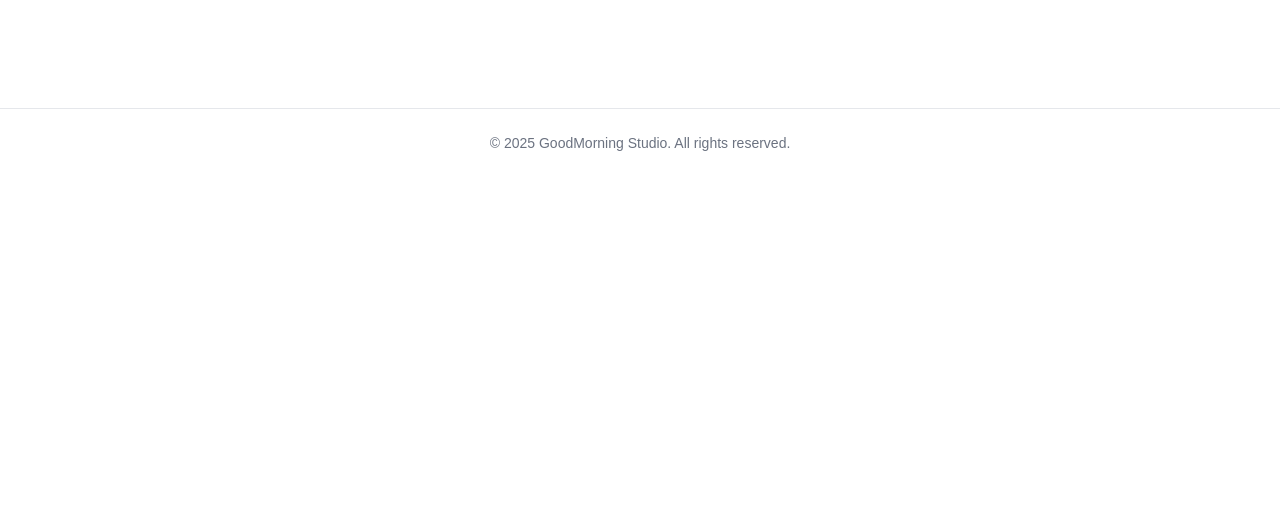
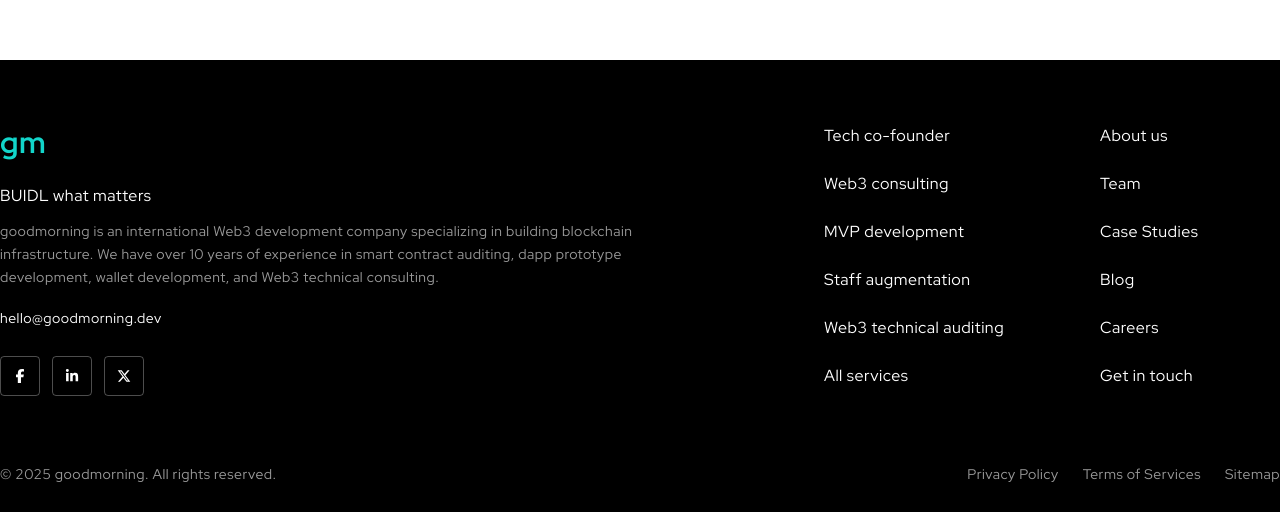
Before and after one commit to goodmorning-dev/goodmorning-site, a Next.js app: page / in a window 1280 px wide. Shown: the part 801-1313 px from the top of the page. Before the commit the page ends 978 px from the top, so only its background shows below. Built offline with nearby package versions, Linux system fonts and the light colour scheme.

Commit message:
Added footer content

```diff
--- a/src/components/Footer.tsx
+++ b/src/components/Footer.tsx
@@ -1,7 +1,62 @@
+import Link from 'next/link'
+import { FaFacebookF, FaLinkedinIn, FaXTwitter } from 'react-icons/fa6'
+
 export default function Footer() {
   return (
-    <footer className="py-6 border-t mt-12 text-center text-sm text-gray-500">
-      © {new Date().getFullYear()} GoodMorning Studio. All rights reserved.
+    <footer className="bg-black text-white text-sm pt-16">
+      <div className="max-w-7xl mx-auto flex flex-col md:flex-row justify-between gap-8 pb-10">
+        <div className="max-w-2xl">
+          <div className="text-3xl font-bold text-primary mb-6">gm</div>
+          <p className="text-base mb-3">BUIDL what matters</p>
+          <p className="mb-5 leading-relaxed opacity-60">
+            goodmorning is an international Web3 development company specializing in building blockchain infrastructure.
+            We have over 10 years of experience in smart contract auditing, dapp prototype development, wallet development,
+            and Web3 technical consulting.
+          </p>
+
+          <p className="mb-7">hello@goodmorning.dev</p>
+
+          <div className="flex gap-3">
+            <button className="w-10 h-10 border border-white/30 rounded flex items-center justify-center hover:border-primary">
+              <FaFacebookF size={14} />
+            </button>
+            <button className="w-10 h-10 border border-white/30 rounded flex items-center justify-center hover:border-primary">
+              <FaLinkedinIn size={14} />
+            </button>
+            <button className="w-10 h-10 border border-white/30 rounded flex items-center justify-center hover:border-primary">
+              <FaXTwitter size={14} />
+            </button>
+          </div>
+        </div>
+
+        <div className="grid grid-cols-2 gap-24 text-base">
+          <ul className="space-y-6">
+            <li><Link href="#">Tech co-founder</Link></li>
+            <li><Link href="#">Web3 consulting</Link></li>
+            <li><Link href="#">MVP development</Link></li>
+            <li><Link href="#">Staff augmentation</Link></li>
+            <li><Link href="#">Web3 technical auditing</Link></li>
+            <li><Link href="#">All services</Link></li>
+          </ul>
+          <ul className="space-y-6">
+            <li><Link href="#">About us</Link></li>
+            <li><Link href="#">Team</Link></li>
+            <li><Link href="#">Case Studies</Link></li>
+            <li><Link href="#">Blog</Link></li>
+            <li><Link href="#">Careers</Link></li>
+            <li><Link href="#">Get in touch</Link></li>
+          </ul>
+        </div>
+      </div>
+
+      <div className="text-s text-center md:text-left max-w-7xl mx-auto py-7 flex flex-col md:flex-row justify-between opacity-60">
+        <span>© {new Date().getFullYear()} goodmorning. All rights reserved.</span>
+        <div className="flex gap-6 mt-2 md:mt-0">
+          <Link href="#">Privacy Policy</Link>
+          <Link href="#">Terms of Services</Link>
+          <Link href="#">Sitemap</Link>
+        </div>
+      </div>
     </footer>
   )
 }
--- a/src/styles/globals.scss
+++ b/src/styles/globals.scss
@@ -2,6 +2,14 @@
 @tailwind components;
 @tailwind utilities;
 
-body {
-  background: white !important;
+@import '@fontsource/red-hat-display/400.css';
+@import '@fontsource/red-hat-display/500.css';
+@import '@fontsource/red-hat-display/700.css';
+
+@layer base {
+  body {
+    @apply bg-black text-white font-sans;
+    font-family: 'Red Hat Display', sans-serif;
+    letter-spacing: 0.5px;
+  }
 }
--- a/tailwind.config.js
+++ b/tailwind.config.js
@@ -7,8 +7,6 @@ module.exports = {
         secondary: '#5959ff',
         black: '#000000',
         white: '#ffffff',
-        'gray-light': '#bcbcbc',
-        'gray-dark': '#1a1a1a',
       },
       fontFamily: {
         sans: ['RedHatDisplay', 'sans-serif'],
```
